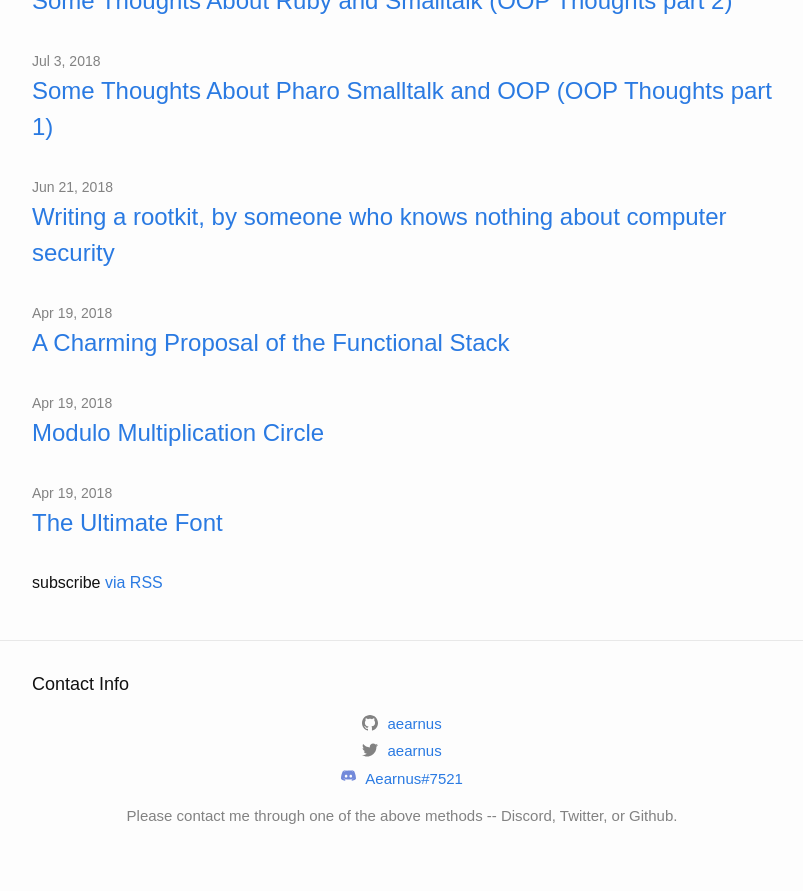
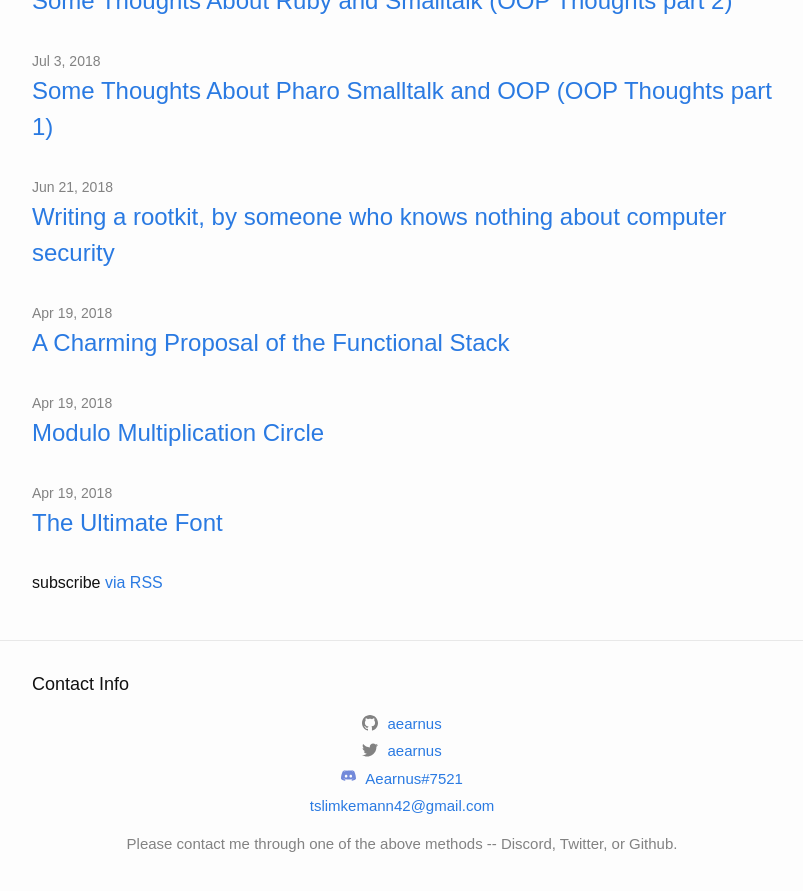
Before and after one commit to DataKinds/datakinds.github.io, a Jekyll site: the page built from index.md, in a window 1280 px wide and 900 px high, scrolled down 1027 px. Shown: the top 891 px of the window, without its empty margins (238-1041 px from the left). Built offline with Jekyll 4.4.1, drawn with Linux system fonts in a browser that asks for light colours.

Commit message:
added email

```diff
--- a/_includes/social.html
+++ b/_includes/social.html
@@ -13,4 +13,5 @@
   {%- if site.rss -%}<li><a href="{{ 'feed.xml' | relative_url }}"><svg class="svg-icon"><use xlink:href="{{ '/assets/minima-social-icons.svg#rss' | relative_url }}"></use></svg> <span>{{ site.rss | escape }}</span></a></li>{%- endif -%}
 
   {%- if site.discord_username -%}<li><a href="https://discord.gg/"><svg class="svg-icon"><use xlink:href="{{ '/assets/minima-social-icons.svg#discord' | relative_url }}"></use></svg> <span class="username">{{ site.discord_username| escape }}</span></a></li>{%- endif -%}
+  {%- if site.email -%}<li><a href="mailto:{{ site.email| escape }}"><span class="username">{{ site.email| escape }}</span></a></li>{%- endif -%}
 </ul>
```
